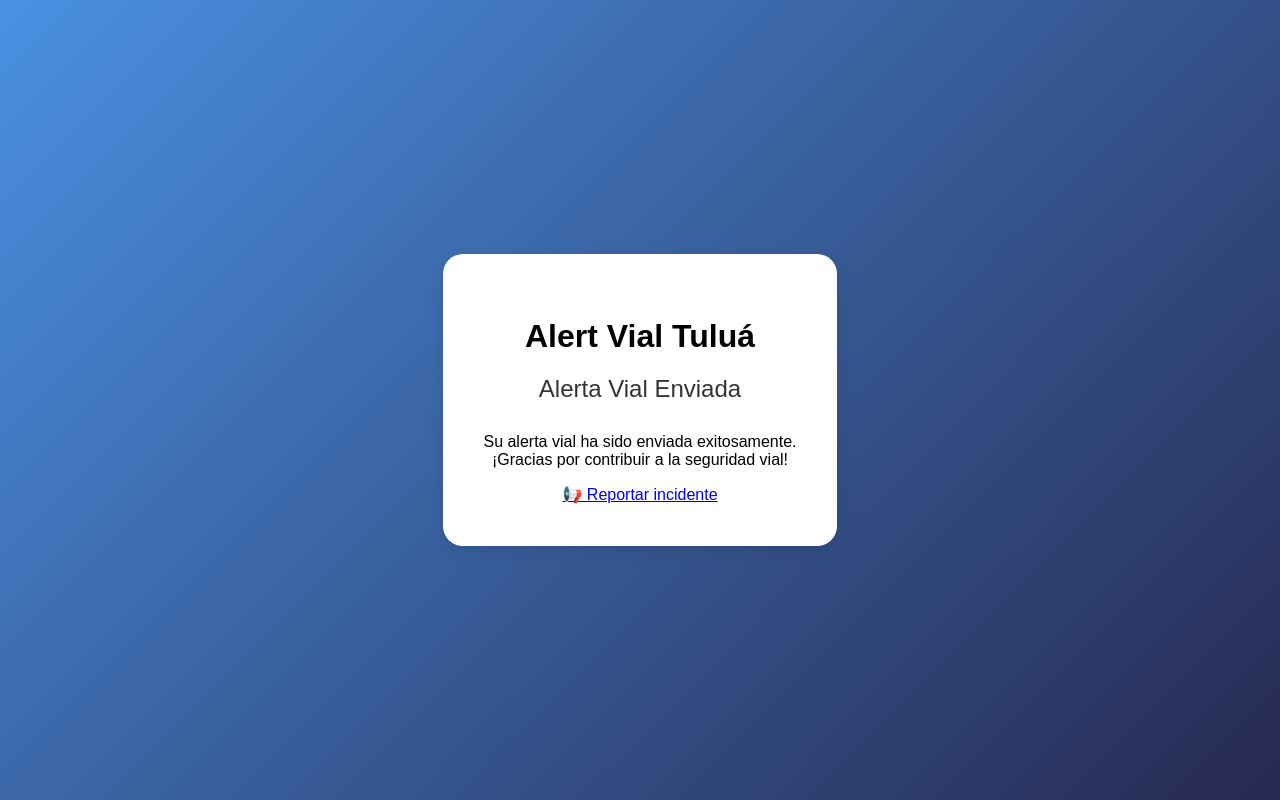
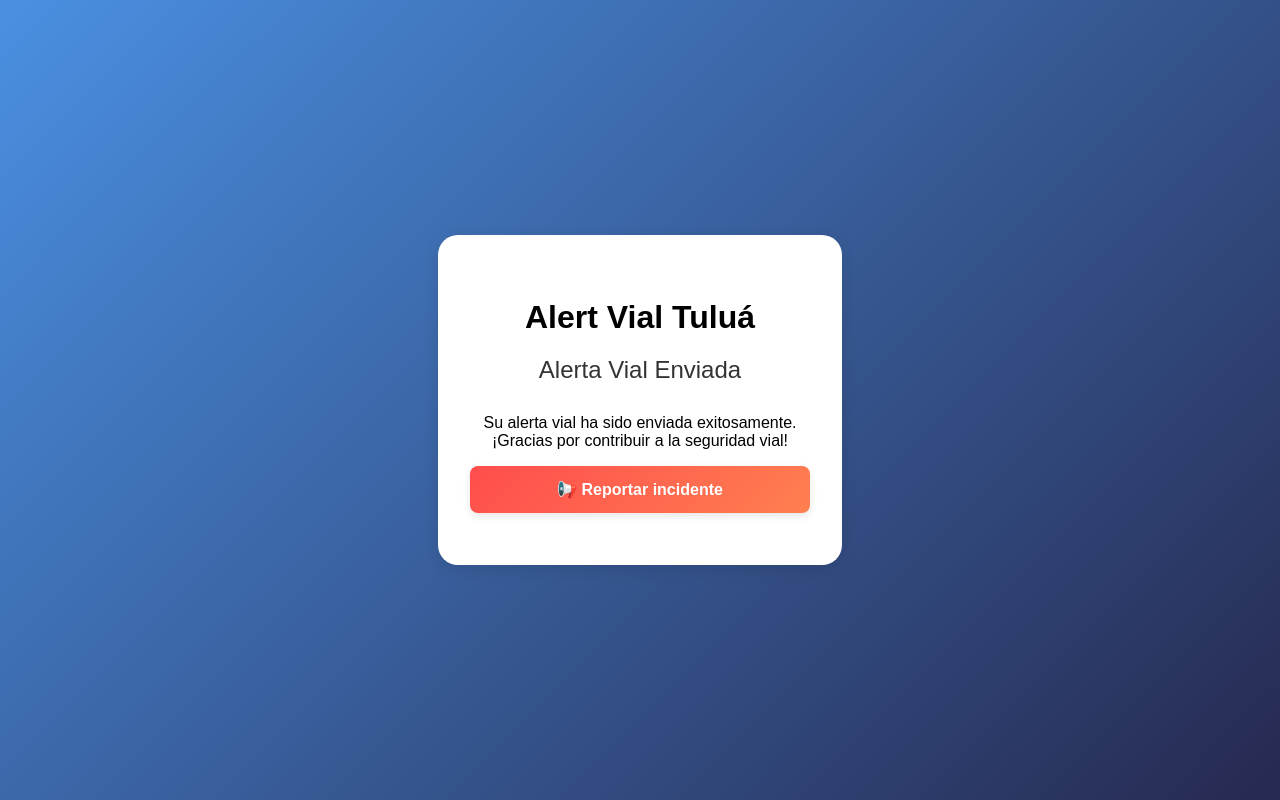
Before and after one commit to Davidgarar/AlertVialTulua, a Flask app: page /alertv in a window 1280 px wide. Run offline with Flask 3, Linux system fonts and the light colour scheme; the visitor is signed in with stand-in values (Sample User, id 1); some libraries are stand-ins or nearby versions.

Commit message:
modificaciones

```diff
--- a/static/style.css
+++ b/static/style.css
@@ -17,7 +17,7 @@ body {
   padding: 40px 30px;
   border-radius: 20px;
   box-shadow: 0 4px 15px rgba(0,0,0,0.1);
-  width: 330px;
+  width: 340px;
   text-align: center;
   border: 2px solid transparent;
   transition: 0.3s ease;
@@ -162,3 +162,43 @@ input[type="submit"]:hover {
   height: 20px;
   object-fit: contain;
 }
+
+
+/* --- Botones --- */
+a.btn-reportar,
+a.btn-heatmap {
+  display: block;
+  width: 100%;
+  padding: 14px 0;
+  margin: 10px 0;
+  font-size: 16px;
+  font-weight: 600;
+  text-decoration: none;
+  border-radius: 8px;
+  transition: all 0.3s ease;
+  box-shadow: 0 3px 8px rgba(0,0,0,0.1);
+}
+
+/* --- Botón Reportar --- */
+a.btn-reportar {
+  background: linear-gradient(135deg, #ff4d4d, #ff7f50);
+  color: white;
+}
+
+a.btn-reportar:hover {
+  background: linear-gradient(135deg, #ff3333, #ff6600);
+  transform: translateY(-2px);
+  box-shadow: 0 6px 12px rgba(255,100,80,0.3);
+}
+
+/* --- Botón Heatmap --- */
+a.btn-heatmap {
+  background: linear-gradient(135deg, #4a90e2, #007aff);
+  color: white;
+}
+
+a.btn-heatmap:hover {
+  background: linear-gradient(135deg, #357ae8, #0056b3);
+  transform: translateY(-2px);
+  box-shadow: 0 6px 12px rgba(0,120,255,0.3);
+}
```
Also changed, not shown: templates/index.html (+9 -4 lines).
